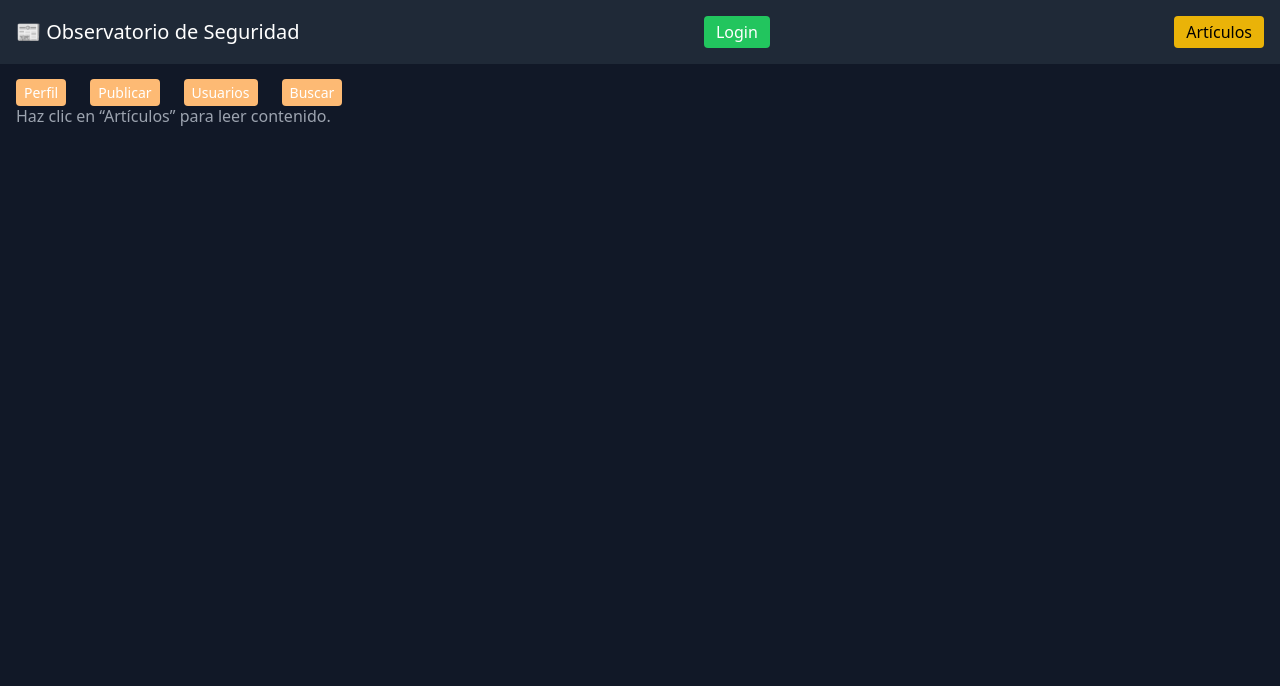
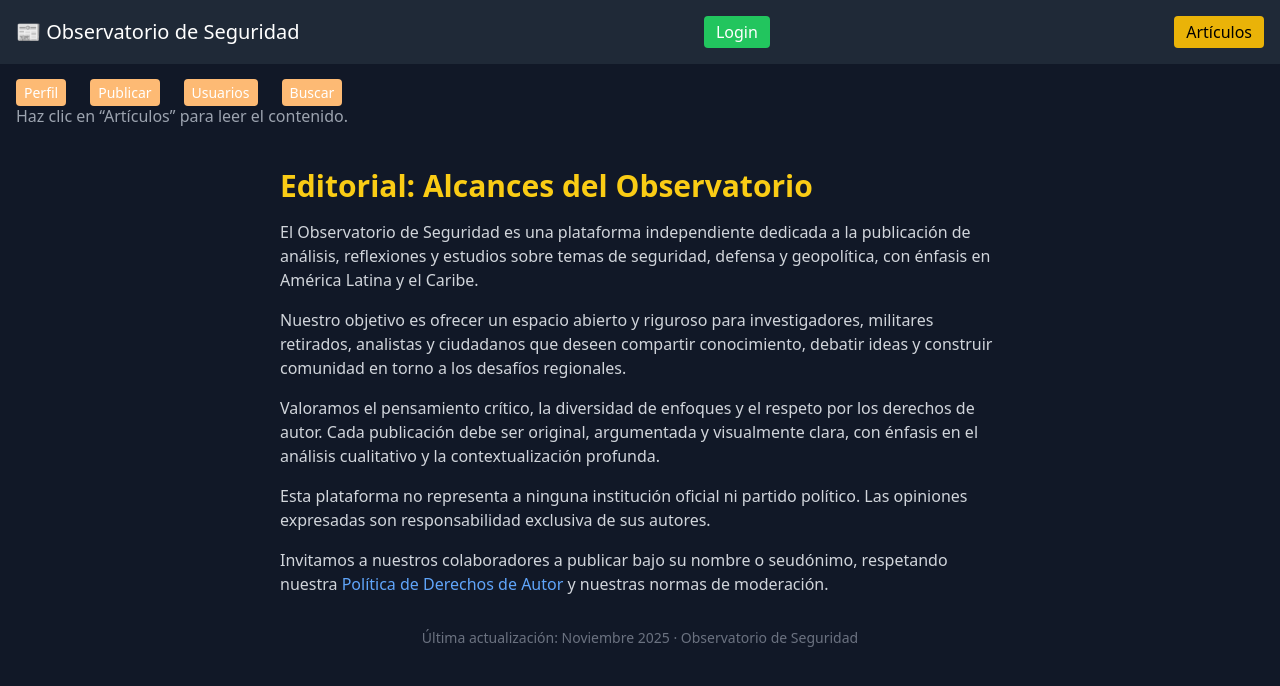
Before and after one commit to daferpe2/proy_blog_seguirad, a FastAPI app: page / in a window 1280 px wide. Shown: the top 686 px of the page. Run offline with FastAPI, Linux system fonts and the light colour scheme; parts of the project's set-up code (start-up, migrations or seed data) failed here and were passed over; some libraries are stand-ins or nearby versions.

Commit message:
Update base.html
Se Incluyo editorial de los propósitos del blog

```diff
--- a/app/templates/base.html
+++ b/app/templates/base.html
@@ -74,9 +74,29 @@
     </li>
   </ul>
 
-    <p class="text-gray-400">Haz clic en “Artículos” para leer contenido.</p>
+    <p class="text-gray-400">Haz clic en “Artículos” para leer el contenido.</p>
   </main>
 
+  <section class="max-w-3xl mx-auto p-6 text-white">
+    <h1 class="text-yellow-400 text-3xl font-bold mb-4">Editorial: Alcances del Observatorio</h1>
+       <p class="text-gray-300 mb-4">
+           El Observatorio de Seguridad es una plataforma independiente dedicada a la publicación de análisis, reflexiones y estudios sobre temas de seguridad, defensa y geopolítica, con énfasis en América Latina y el Caribe.
+       </p>
+       <p class="text-gray-300 mb-4">
+           Nuestro objetivo es ofrecer un espacio abierto y riguroso para investigadores, militares retirados, analistas y ciudadanos que deseen compartir conocimiento, debatir ideas y construir comunidad en torno a los desafíos regionales.
+       </p>
+       <p class="text-gray-300 mb-4">
+           Valoramos el pensamiento crítico, la diversidad de enfoques y el respeto por los derechos de autor. Cada publicación debe ser original, argumentada y visualmente clara, con énfasis en el análisis cualitativo y la contextualización profunda.
+       </p>
+       <p class="text-gray-300 mb-4">
+           Esta plataforma no representa a ninguna institución oficial ni partido político. Las opiniones expresadas son responsabilidad exclusiva de sus autores.
+       </p>
+       <p class="text-gray-300 mb-4">
+           Invitamos a nuestros colaboradores a publicar bajo su nombre o seudónimo, respetando nuestra <a href="/politica-derechos" class="text-blue-400 hover:underline">Política de Derechos de Autor</a> y nuestras normas de moderación.
+       </p>
+       <footer class="mt-8 text-sm text-gray-500 text-center">
+           Última actualización: Noviembre 2025 · Observatorio de Seguridad
+       </footer>
+  </section>
 </body>
-
 </html>
```
